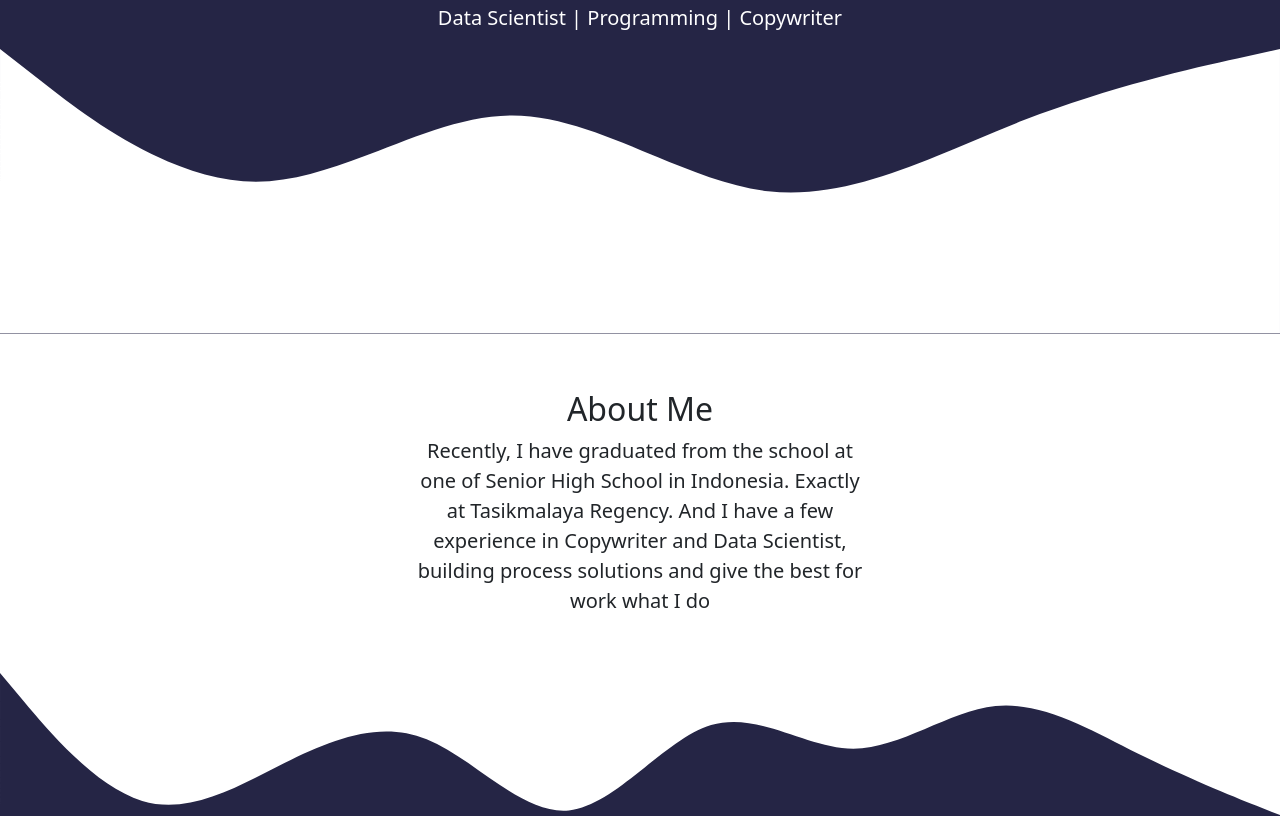
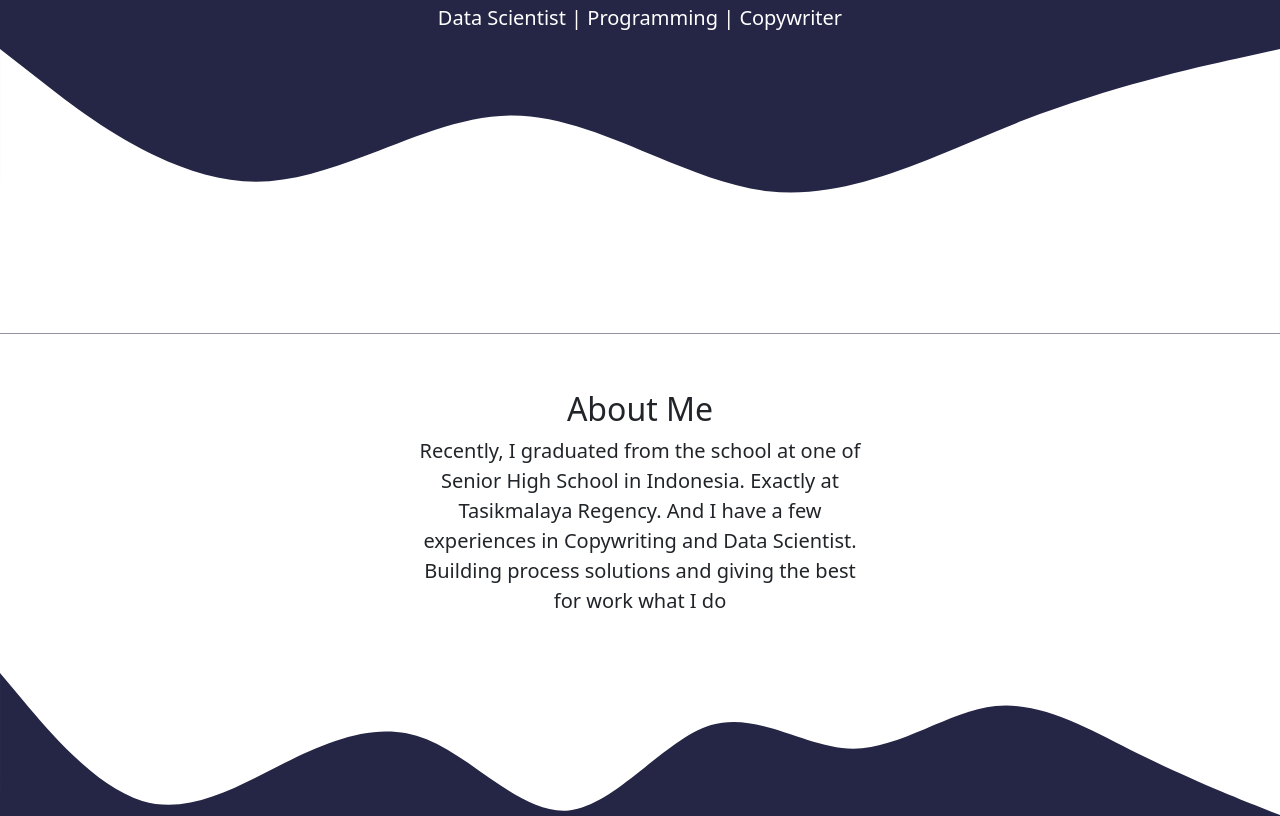
Before and after one commit to alfimifta/alfimifta.github.io, a plain HTML site: page index.html in a window 1280 px wide. Shown: the part 352-1168 px from the top of the page. Drawn offline with nearby package versions, Linux system fonts and the light colour scheme.

Commit message:
Some Changes

```diff
--- a/index.html
+++ b/index.html
@@ -65,7 +65,7 @@
         </div>
         <div class="row justify-content-center fs-5 text-center">
           <div class="col-md-5">
-            Recently, I have graduated from the school at one of Senior High School in Indonesia. Exactly at Tasikmalaya Regency. And I have a few experience in Copywriter and Data Scientist, building process solutions and give the best for
+            Recently, I graduated from the school at one of Senior High School in Indonesia. Exactly at Tasikmalaya Regency. And I have a few experiences in Copywriting and Data Scientist. Building process solutions and giving the best for
             work what I do
           </div>
         </div>
```
